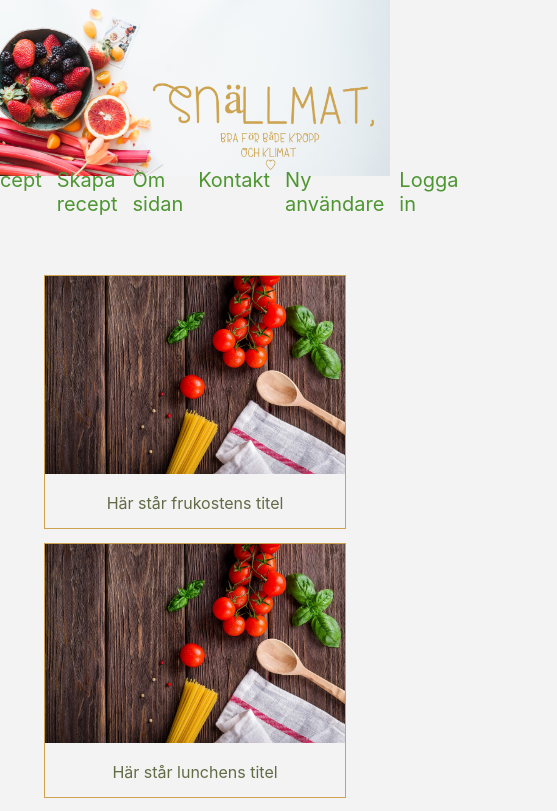
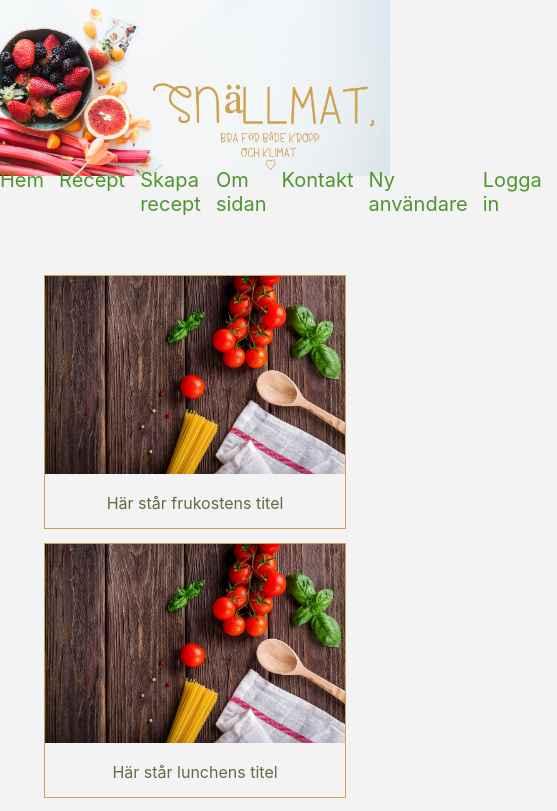
Before and after one commit to codesis/mern_project, a React (Create React App) app in the folder client/: page / in a window 390 px wide. Shown: the top 811 px of the page, 557 px wide, since content can reach past the window. Built offline with nearby package versions, Linux system fonts and the light colour scheme.

Commit message:
Fixing for responsive

```diff
--- a/client/src/App.css
+++ b/client/src/App.css
@@ -4,8 +4,12 @@ body {
     "Ubuntu", "Cantarell", "Fira Sans", "Droid Sans", "Helvetica Neue",
     sans-serif;
     font-size: 16px;
+    max-width:100%;
+    height:auto;
   }
   .navbar {
+    max-width:100%;
+    height:auto;
     position: relative;
     display: flex;
     flex-wrap: wrap;
```
